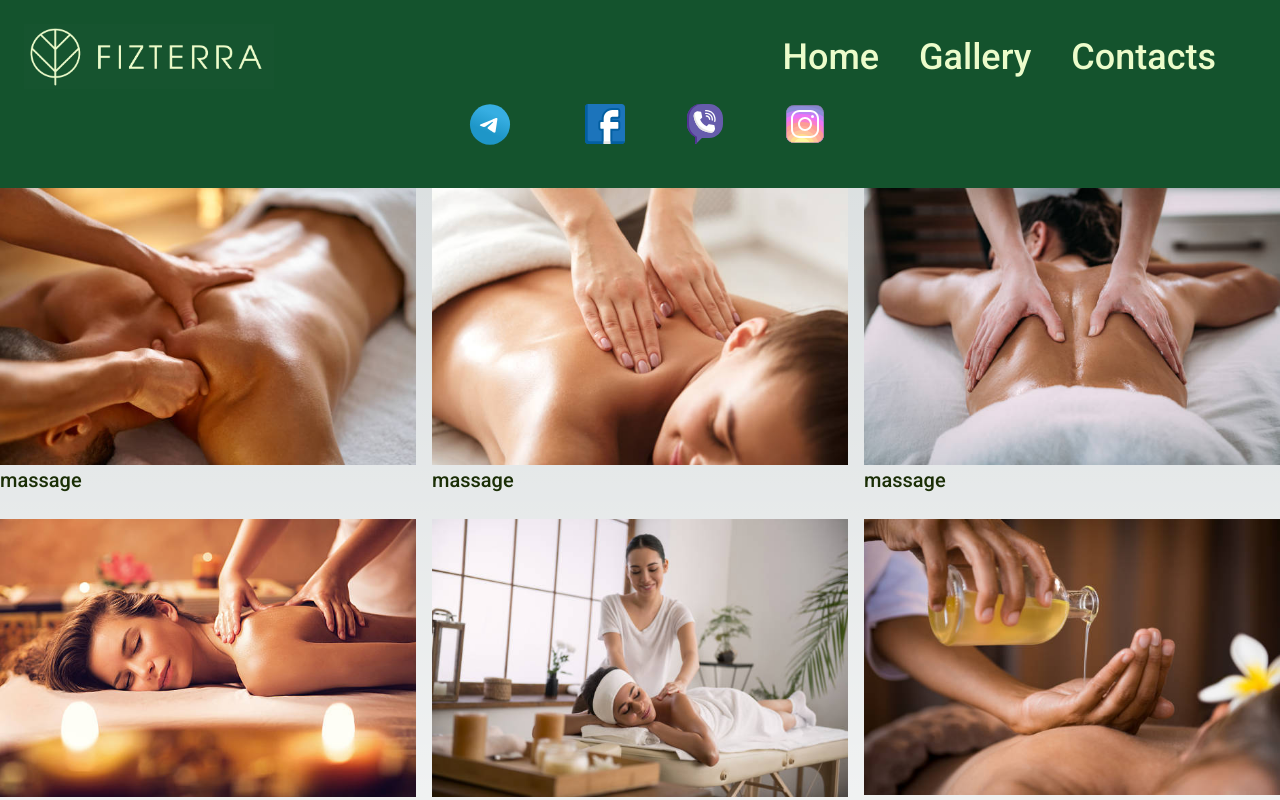
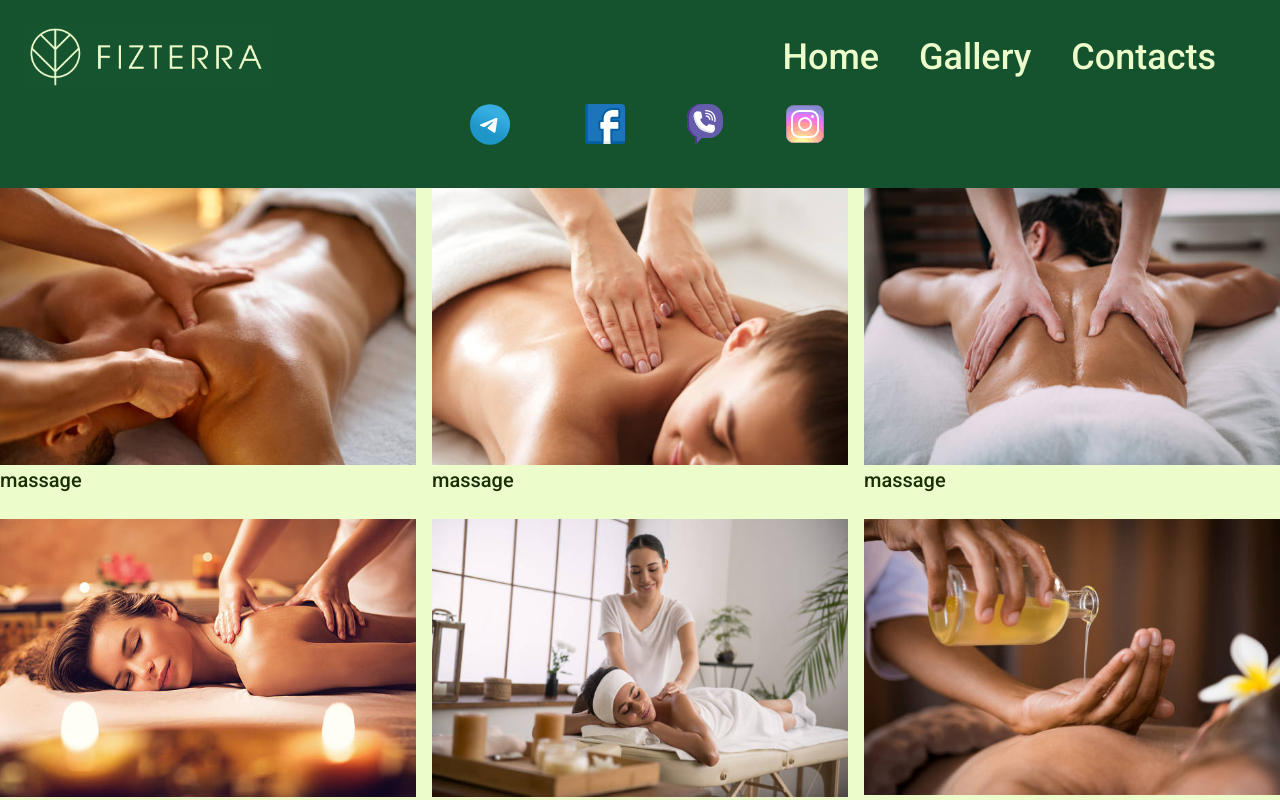
Before and after one commit to VirLg/next-js-olya-fizterra, a Next.js app: page /gallery in a window 1280 px wide. Shown: the top 800 px of the page. Built offline with nearby package versions, Linux system fonts and the light colour scheme.

Commit message:
add bg on gallery

```diff
--- a/src/app/gallery/page.jsx
+++ b/src/app/gallery/page.jsx
@@ -3,7 +3,7 @@ import GalleryItem from './galleryItem';
 const Gallery = () => {
   return (
     <div className="container ">
-      <ul className=" grid grid-cols-3 gap-4">
+      <ul className=" grid grid-cols-3 gap-4 bg-lime-100">
         <GalleryItem />
       </ul>
     </div>
```
